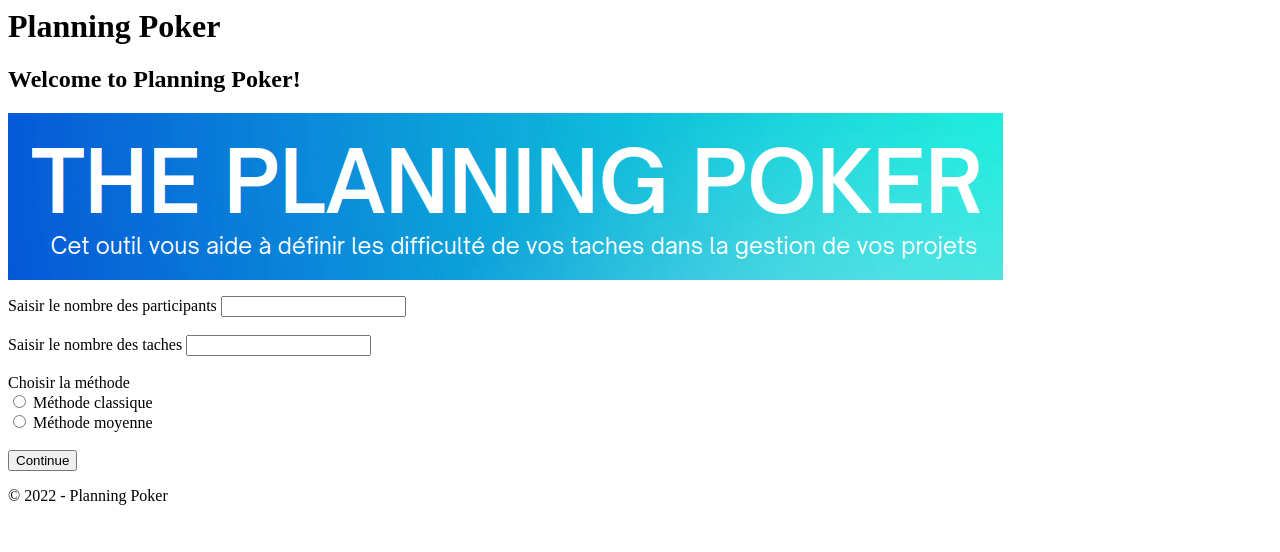
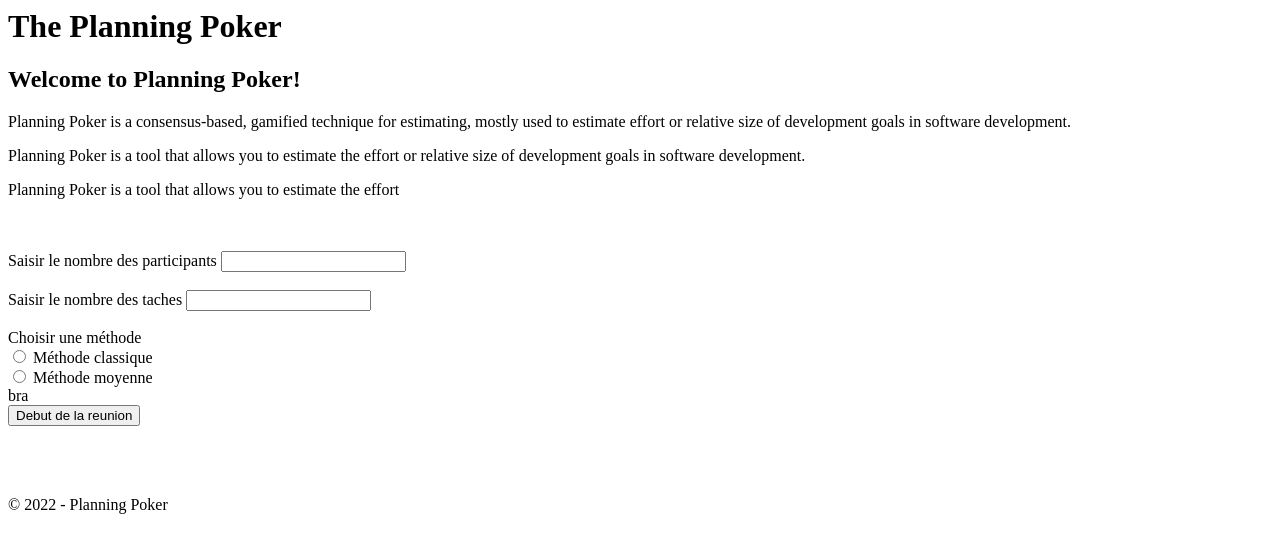
Before and after one commit to lansanacisse/ApplicationPlanningPoker, a plain HTML site: page accueil.html in a window 1280 px wide. Drawn offline with Linux system fonts and the light colour scheme.

Commit message:
Version Boostrap

```diff
--- a/accueil.html
+++ b/accueil.html
@@ -7,36 +7,45 @@
 <body>
     <div id="container">
         <div id="header">
-            <h1>Planning Poker</h1>
+            <h1> The Planning Poker</h1>
         </div>
         <div id="content">
             <h2>Welcome to Planning Poker!</h2>
-            <img src="cartes/dashbord.png" alt="">
-            <p>
+            <p>Planning Poker is a consensus-based, gamified technique for estimating, mostly used to estimate effort or relative size of development goals in software development.</p>
+            <p>Planning Poker is a tool that allows you to estimate the effort or relative size of development goals in software development.</p>
+            <p>Planning Poker is a tool that allows you to estimate the effort
         </div>
 
-        <form name="initialisation" id = "initialisation" action="./participants.php" method="POST">
+        <br><br>
+
+        <form name="initialisation" id = "initialisation" action="difficultes.html" method="post">
             <label for="nombreParticipants">Saisir le nombre des participants </label>
             <input type="number" name="participants" id="participants" required>
             <br> <br>
+
             <label for="nombreTaches">Saisir le nombre des taches </label>
             <input type="number" name="taches" id="taches" required>
+            <br><br>
+
+            <label for="methode">Choisir une méthode</label>
             <br>
-            <br>
-            <label for="methode">Choisir la méthode</label>
-             <br>
                 <input type="radio" name="methode" id="methode" value="classique" required> Méthode classique
             <br>
                 <input type="radio" name="methode" id="methode" value="moyenne" required> Méthode moyenne
+            <br> bra
             <br>
-            <br>
-                <input type = "button" id="continuer"  value="Continue" onclick="ajoutParticipantsEtTaches()">
+                <input type = "button" id="continuer"  value="Debut de la reunion" onclick="ajoutParticipantsEtTaches()">
+            <br> <br>
+            <br><br>
+
             <div id="participantsContainer"></div>
             <div id="tachesContainer"></div>
             <div id="submitContainer"></div>
         </form>
-
-        <div id="footer">
-            <p>© 2022 - Planning Poker</p>
-<script src="./accueil.js"></script>
+    </div>
+    <div id="footer">
+        <p>© 2022 - Planning Poker</p>
+    </div>
+        <script src="./accueil.js"></script>
+</body>
 </html>
```
Also changed, not shown: difficultes.html (+5 -5 lines).
